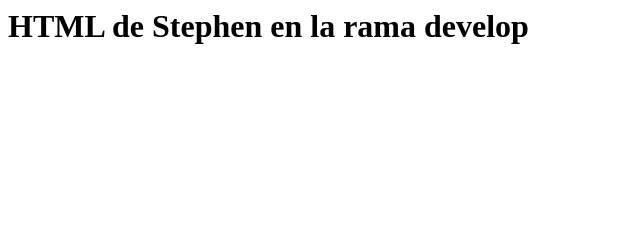
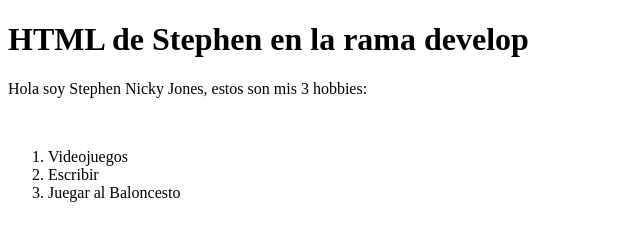
Before and after one commit to L0cksat/Repo1Actividad1, a plain HTML site: page Stephen.html in a window 1280 px wide. Shown: the whole page, without its empty margins (0-640 px from the left). Drawn offline with Linux system fonts and the light colour scheme.

Commit message:
Hobbies en develop Stephen

```diff
--- a/Stephen.html
+++ b/Stephen.html
@@ -1 +1,20 @@
-<h1>HTML de Stephen en la rama develop</h1>
+<!DOCTYPE html>
+<html lang="en">
+<head>
+    <meta charset="UTF-8">
+    <meta name="viewport" content="width=device-width, initial-scale=1.0">
+    <title>Hola soy Stephen "Nicky" Jones</title>
+    <link rel="icon" type="image/x-icon" href="img\acetrainercouple.png">
+</head>
+<body>
+    <h1>HTML de Stephen en la rama develop</h1>
+
+    <p>Hola soy Stephen Nicky Jones, estos son mis 3 hobbies:</p>
+    <br>
+   <ol>
+    <li>Videojuegos</li>
+    <li>Escribir</li>
+    <li>Juegar al Baloncesto</li>
+   </ol>
+</body>
+</html>
```
